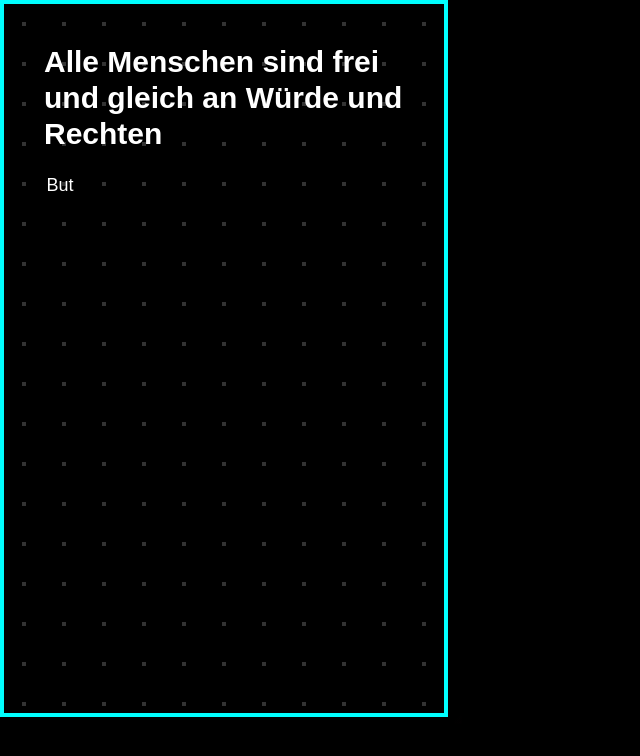
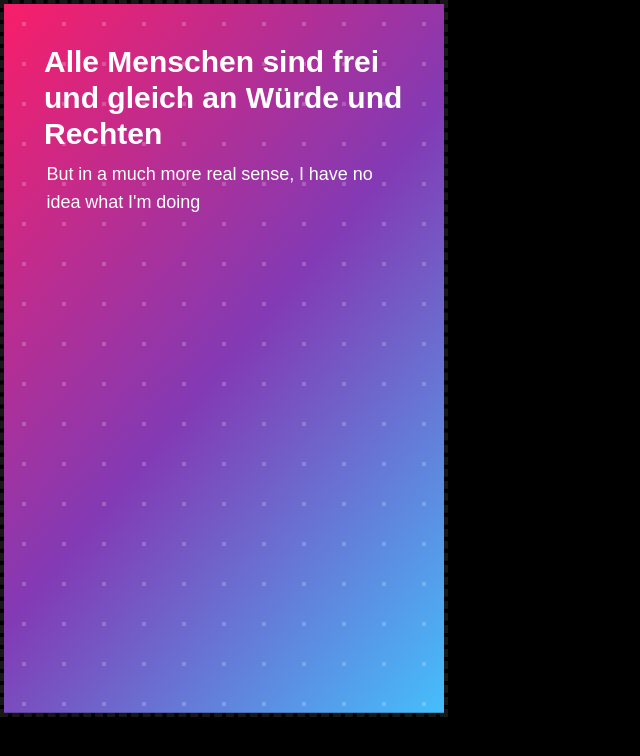
Before and after one commit to CameronDickie/portfolio-2.0, a Next.js app in the folder pf/: page / in a window 1280 px wide. Shown: the top 756 px of the page, without its empty margins (0-640 px from the left). Built offline with nearby package versions, Linux system fonts and the light colour scheme; a web font is replaced by a local one.

Commit message:
Moving Card Styling
Moving my HoverCard styling into a module for the specific component
rather than importing it alongside global styles.

```diff
--- a/pf/components/HoverCard.tsx
+++ b/pf/components/HoverCard.tsx
@@ -2,21 +2,26 @@
     code taken and modified from https://www.youtube.com/watch?v=joDhIH6Xumw
 */
 import React from "react";
+import styles from "../styles/card.module.css";
 
 interface Content {
   title: string;
   subtitle: string;
 }
 class HoverCard extends React.Component<Content> {
-  title: Element | undefined;
-  subtitle: Element | undefined;
+  title: Element | null | undefined;
+  subtitle: Element | null | undefined;
   complete: Boolean | undefined;
   componentDidMount() {
     if (!this.complete) {
-      this.title = document.getElementsByClassName("card-title")[0];
-      this.title.innerHTML = this.props.title;
-      this.subtitle = document.getElementsByClassName("card-subtitle")[0];
-      this.createSubtitle(this.props.subtitle);
+      this.title = document.getElementById("card-title");
+      this.title
+        ? (this.title.innerHTML = this.props.title)
+        : console.log("title not found");
+      this.subtitle = document.getElementById("card-subtitle");
+      this.subtitle
+        ? this.createSubtitle(this.props.subtitle)
+        : console.log("subtitle not found");
       this.complete = true;
     }
   }
@@ -25,7 +30,7 @@ class HoverCard extends React.Component<Content> {
 
     word.innerHTML = `${text} `;
 
-    word.classList.add("card-subtitle-word");
+    word.className = styles.cardSubtitleWord;
 
     // let ws = document.querySelector<HTMLElement>('.card-subtitle-word');
     word.style.transitionDelay = `${index * 40}ms`;
@@ -39,10 +44,16 @@ class HoverCard extends React.Component<Content> {
   createSubtitle = (text: String) => text.split(" ").map(this.addWord);
   render() {
     return (
-      <div className="card">
-        <div className="card-content">
-          <p className="card-title font-anek font-extrabold text-3xl"></p>
-          <p className="card-subtitle font-anek text-lg mt-2"></p>
+      <div className={styles.card}>
+        <div className={styles.cardContent}>
+          <p
+            id="card-title"
+            className={`${styles.cardTitle} font-anek font-extrabold text-3xl`}
+          ></p>
+          <p
+            id="card-subtitle"
+            className={`${styles.cardSubtitle} font-anek text-lg mt-2`}
+          ></p>
         </div>
       </div>
     );
--- a/pf/pages/_app.tsx
+++ b/pf/pages/_app.tsx
@@ -1,5 +1,5 @@
 import "../styles/globals.css";
-import "../styles/CardStyle.css";
+// import "../styles/CardStyle.css";
 
 import type { AppProps } from "next/app";
 
--- a/pf/pages/index.tsx
+++ b/pf/pages/index.tsx
@@ -16,7 +16,6 @@ export default function Home() {
         title="Alle Menschen sind frei und gleich an Würde und Rechten"
         subtitle="But in a much more real sense, I have no idea what I'm doing"
       />
-      {/* <Header /> */}
     </div>
   );
 }
--- /dev/null
+++ b/pf/styles/card.module.css
@@ -0,0 +1,68 @@
+
+.card {
+    aspect-ratio: 1/1.6;
+    border: 0.5vmin dashed #171717;
+    cursor: pointer;
+    position: relative;
+    width: 56vmin;
+    z-index: 1;
+}
+.card:before {
+    background: linear-gradient(
+        130deg,
+        transparent 0% 33%,
+        var(--g1) 66%,
+        var(--g2) 83.5%,
+        var(--g3) 100%
+    );
+    background-position: 0% 0%;
+    background-size: 300% 300%;
+    content: "";
+    height:100%;
+    left: 0px;
+    position: absolute;
+    top: 0px;
+    transition: background-position 350ms ease;
+    width: 100%;
+}
+.card:hover:before {
+    background-position: 100% 100%;
+    /* transform: scale(1.08, 1.03); */
+}
+.card:hover > .cardContent {
+    background-position: -10% 0%;
+}
+
+.cardContent {
+    background: radial-gradient(
+        rgba(255, 255, 255, 0.2) 8%,
+        transparent 8%
+    );
+    background-position: 0% 0%;
+    background-size: 5vmin 5vmin;
+    padding: 5vmin;
+    height: 100%;
+    width: 100%;
+    position: relative;
+    transition: background-position 350ms ease;
+    z-index: 2;
+}
+.cardTitle,
+.cardSubtitle {
+    color: white;
+}
+
+.cardSubtitleWord {
+    display: inline-block;
+    margin: 0vmin 0.3vmin;
+    position: relative;
+    transform: translateY(40%);
+    transition: none;
+    opacity: 0;
+}
+
+.card:hover > .cardContent > .cardSubtitle > .cardSubtitleWord {
+    opacity: 1;
+    transform: translateY(0%);
+    transition: opacity 0ms, transform 200ms cubic-bezier(.90, .06, .15, .90);
+}
--- a/pf/styles/globals.css
+++ b/pf/styles/globals.css
@@ -10,6 +10,13 @@
 @font-face {
   font-family: "Anek Latin";
   src: url('../public/AnekLatin-VariableFont_wdth\,wght.ttf');
+}
+
+/* variable declaration */
+:root {
+  --g1: #fd1d66;
+  --g2: #833ab4;
+  --g3: #45befc;
 }
 html,
 body {
```
